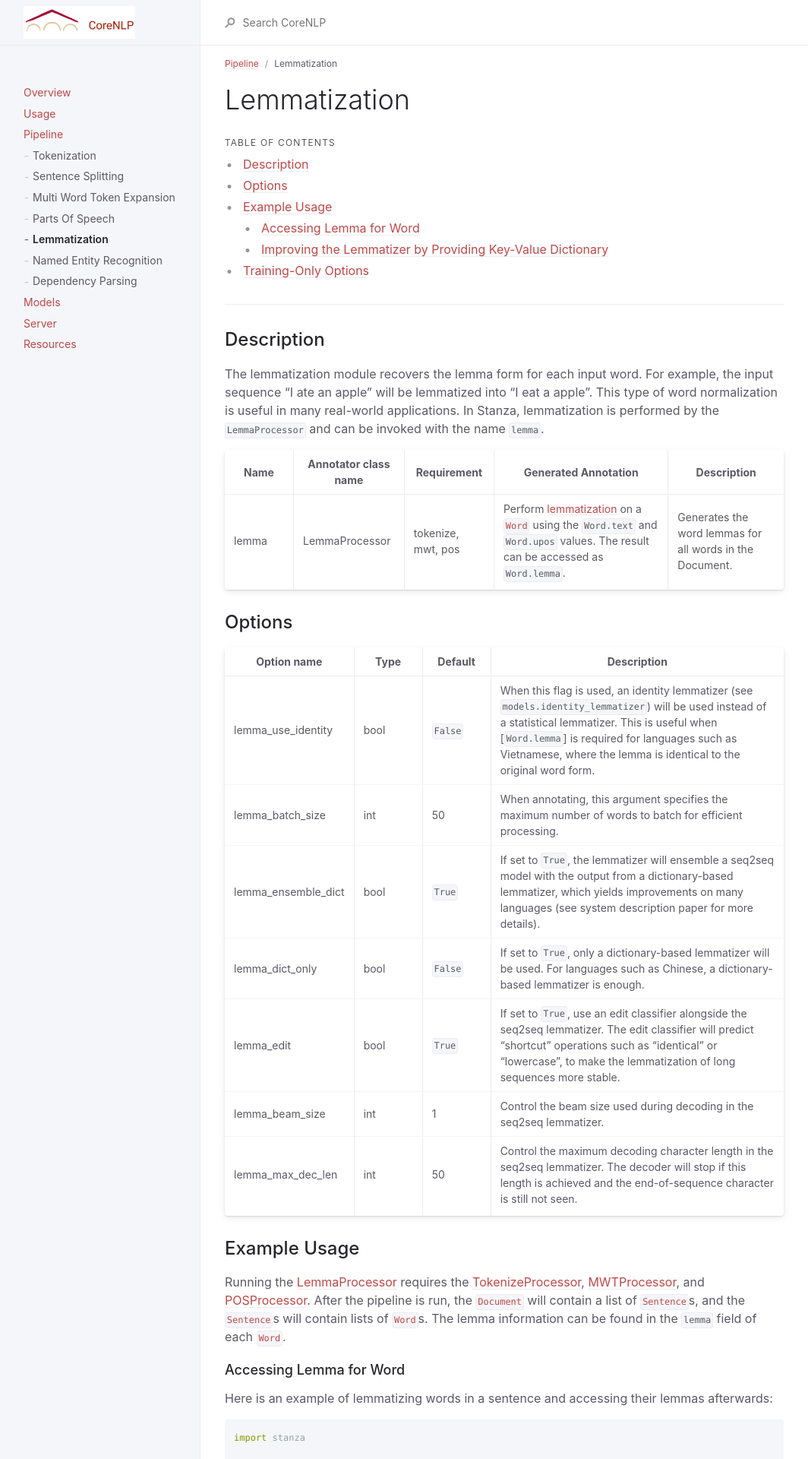
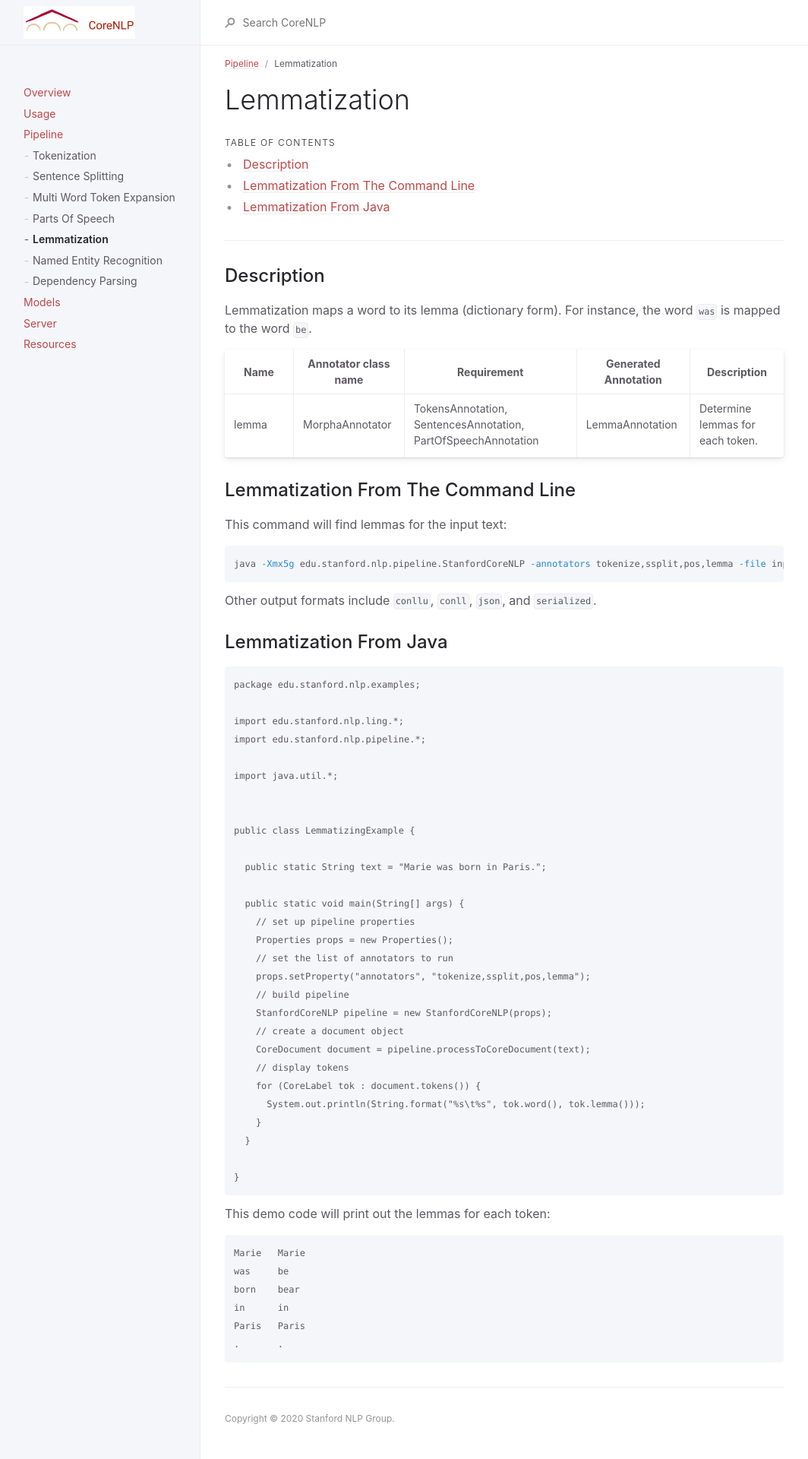
Before and after one commit to stanfordnlp/corenlp-docs-dev, a Jekyll site: the page built from _pages/lemma.md, in a window 1280 px wide. Shown: the top 1920 px of the page at 76% size, without its empty margins (108-1172 px from the left). Built offline with Jekyll 4.4.1, drawn with Linux system fonts in a browser that asks for light colours; nearby versions of some CDN libraries; some of the changed text lies outside the part shown.

Commit message:
update lemma

````diff
--- a/_pages/lemma.md
+++ b/_pages/lemma.md
@@ -1,7 +1,7 @@
 ---
 layout: page
 title: Lemmatization
-keywords: lemma, lemmatization, LemmaProcessor
+keywords: lemma, MorphaAnnotator
 permalink: '/lemma.html'
 nav_order: 8
 parent: Pipeline
@@ -9,87 +9,63 @@ parent: Pipeline
 
 ## Description
 
-The lemmatization module recovers the lemma form for each input word. For example, the input sequence "I ate an apple" will be lemmatized into "I eat a apple". This type of word normalization is useful in many real-world applications. In Stanza, lemmatization is performed by the `LemmaProcessor` and can be invoked with the name `lemma`.
+Lemmatization maps a word to its lemma (dictionary form). For instance, the word `was` is mapped to the word `be`.
 
 | Name | Annotator class name | Requirement | Generated Annotation | Description |
 | --- | --- | --- | --- | --- |
-| lemma | LemmaProcessor | tokenize, mwt, pos | Perform [lemmatization](https://en.wikipedia.org/wiki/Lemmatisation) on a [`Word`](data_objects.md#word) using the `Word.text` and `Word.upos` values. The result can be accessed as `Word.lemma`. | Generates the word lemmas for all words in the Document. |
+| lemma | MorphaAnnotator | TokensAnnotation, SentencesAnnotation, PartOfSpeechAnnotation | LemmaAnnotation | Determine lemmas for each token. |
 
-## Options
 
-| Option name | Type | Default | Description |
-| --- | --- | --- | --- |
-| lemma_use_identity | bool | `False` | When this flag is used, an identity lemmatizer (see `models.identity_lemmatizer`) will be used instead of a statistical lemmatizer. This is useful when [`Word.lemma`] is required for languages such as Vietnamese, where the lemma is identical to the original word form. |
-| lemma_batch_size | int | 50 | When annotating, this argument specifies the maximum number of words to batch for efficient processing. |
-| lemma_ensemble_dict | bool | `True` | If set to `True`, the lemmatizer will ensemble a seq2seq model with the output from a dictionary-based lemmatizer, which yields improvements on many languages (see system description paper for more details). |
-| lemma_dict_only | bool | `False` | If set to `True`, only a dictionary-based lemmatizer will be used. For languages such as Chinese, a dictionary-based lemmatizer is enough. |
-| lemma_edit | bool | `True` | If set to `True`, use an edit classifier alongside the seq2seq lemmatizer. The edit classifier will predict "shortcut" operations such as "identical" or "lowercase", to make the lemmatization of long sequences more stable. |
-| lemma_beam_size | int | 1 | Control the beam size used during decoding in the seq2seq lemmatizer. |
-| lemma_max_dec_len | int | 50 | Control the maximum decoding character length in the seq2seq lemmatizer. The decoder will stop if this length is achieved and the end-of-sequence character is still not seen. |
+## Lemmatization From The Command Line
 
-## Example Usage
+This command will find lemmas for the input text:
 
-Running the [LemmaProcessor](lemma.md) requires the [TokenizeProcessor](tokenize.md), [MWTProcessor](mwt.md), and [POSProcessor](pos.md).
-After the pipeline is run, the [`Document`](data_objects.md#document) will contain a list of [`Sentence`](data_objects.md#sentence)s, and the [`Sentence`](data_objects.md#sentence)s will contain lists of [`Word`](data_objects.md#word)s.
-The lemma information can be found in the `lemma` field of each [`Word`](data_objects.md#word).
-
-### Accessing Lemma for Word
-
-Here is an example of lemmatizing words in a sentence and accessing their lemmas afterwards:
-
-```python
-import stanza
-
-nlp = stanza.Pipeline(lang='en', processors='tokenize,mwt,pos,lemma')
-doc = nlp('Barack Obama was born in Hawaii.')
-print(*[f'word: {word.text+" "}\tlemma: {word.lemma}' for sent in doc.sentences for word in sent.words], sep='\n')
+```bash
+java -Xmx5g edu.stanford.nlp.pipeline.StanfordCoreNLP -annotators tokenize,ssplit,pos,lemma -file input.txt
 ```
 
-As can be seen in the result, Stanza lemmatizes the word _was_ as _be_.
+Other output formats include `conllu`, `conll`, `json`, and `serialized`.
+
+## Lemmatization From Java
 
 ```
-word: Barack    lemma: Barack
-word: Obama     lemma: Obama
-word: was       lemma: be
-word: born      lemma: bear
-word: in        lemma: in
-word: Hawaii    lemma: Hawaii
-word: .         lemma: .
+package edu.stanford.nlp.examples;
+
+import edu.stanford.nlp.ling.*;
+import edu.stanford.nlp.pipeline.*;
+
+import java.util.*;
+
+
+public class LemmatizingExample {
+
+  public static String text = "Marie was born in Paris.";
+
+  public static void main(String[] args) {
+    // set up pipeline properties
+    Properties props = new Properties();
+    // set the list of annotators to run
+    props.setProperty("annotators", "tokenize,ssplit,pos,lemma");
+    // build pipeline
+    StanfordCoreNLP pipeline = new StanfordCoreNLP(props);
+    // create a document object
+    CoreDocument document = pipeline.processToCoreDocument(text);
+    // display tokens
+    for (CoreLabel tok : document.tokens()) {
+      System.out.println(String.format("%s\t%s", tok.word(), tok.lemma()));
+    }
+  }
+
+}
 ```
 
-### Improving the Lemmatizer by Providing Key-Value Dictionary
+This demo code will print out the lemmas for each token:
 
-It is possible to improve the lemmatizer by providing a key-value dictionary. Lemmatizer will check it first and then use statistical model if the word is not in dictionary.
-
-First, load your downloaded lemmatizer model. For English lemmatizer using `ewt` package, it can be found at `~/stanza_resources/en/lemma/ewt.pt`.
-
-Second, customize two dictionaries: 1) `composite_dict` which maps `(word, pos)` to `lemma`; 2) `word_dict` which maps `word` to `lemma`. The lemmatizer will first check the composite dictionary, then word dictionary.
-
-Finally, save your customized model and load it with `Stanza`.
-
-Here is an example of customizing the lemmatizer by providing a key-value dictionary:
-
-```python
-# Load word_dict and composite_dict
-import torch
-model = torch.load('~/stanza_resources/en/lemma/ewt.pt', map_location='cpu')
-word_dict, composite_dict = model['dicts']
-
-# Customize your own dictionary
-composite_dict[('myword', 'NOUN')] = 'mylemma'
-word_dict['myword'] = 'mylemma'
-
-# Save your model
-torch.save(model, '~/stanza_resources/en/lemma/ewt_customized.pt')
-
-# Load your customized model with Stanza
-import stanza
-nlp = stanza.Pipeline('en', package='ewt', processors='tokenize,pos,lemma', lemma_model_path='~/stanza_resources/en/lemma/ewt_customized.pt'
-print(nlp('myword')) # Should get lemma 'mylemma'
 ```
-
-As can be seen in the result, Stanza should lemmatize the word _myword_ as _mylemma_.
-
-## Training-Only Options
-
-Most training-only options are documented in the [argument parser](https://github.com/stanfordnlp/stanza/blob/master/stanza/models/lemmatizer.py#L22) of the lemmatizer.
+Marie	Marie
+was	be
+born	bear
+in	in
+Paris	Paris
+.	.
+```
````
